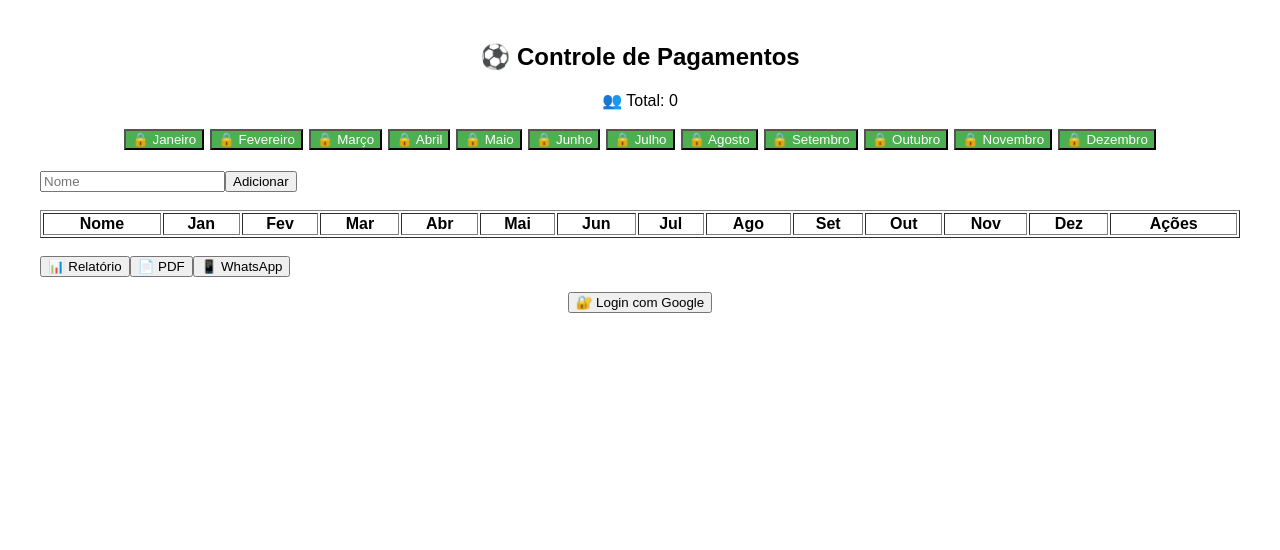
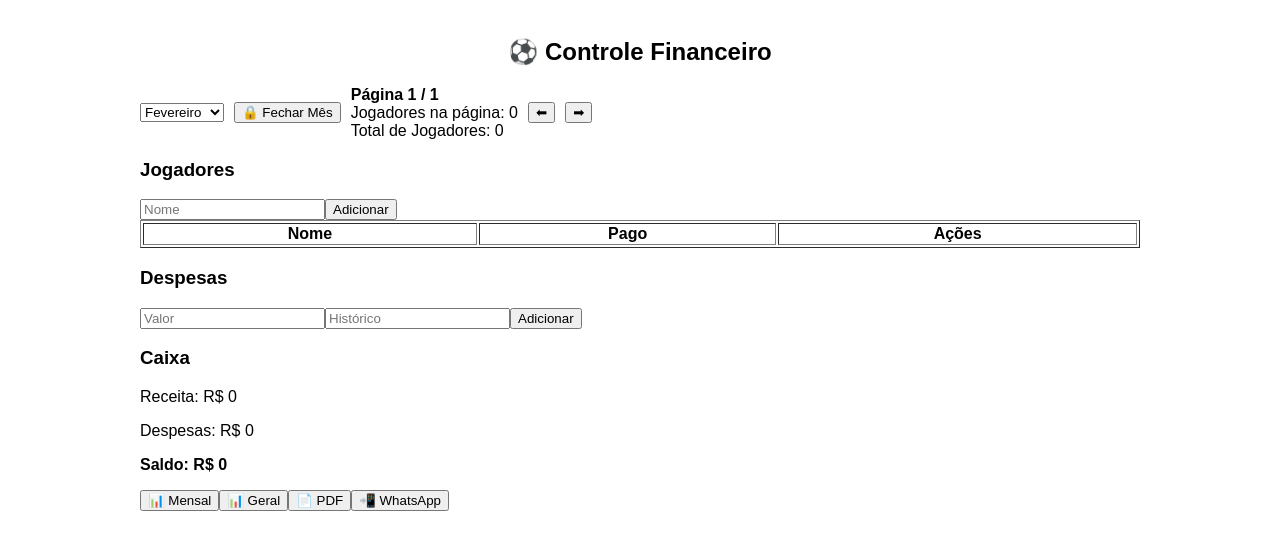
Before and after one commit to DanyRodriguesTi/app-jogadores, a React (Vite) app: page / in a window 1280 px wide. Shown: the top 550 px of the page. Built offline with nearby package versions, Linux system fonts and the light colour scheme.

Commit message:
Sistema atualizado com PDF e Cálculo Corrigido

```diff
--- a/src/App.jsx
+++ b/src/App.jsx
@@ -1,88 +1,97 @@
 import React, { useState, useEffect } from "react";
 import jsPDF from "jspdf";
 import autoTable from "jspdf-autotable";
-import { useGoogleLogin } from "@react-oauth/google";
 
 export default function App() {
+
   const meses = [
     "Janeiro","Fevereiro","Março","Abril","Maio","Junho",
     "Julho","Agosto","Setembro","Outubro","Novembro","Dezembro",
   ];
 
   const valorMensal = 15;
+  const jogadoresPorPagina = 10;
 
-  const [usuario, setUsuario] = useState(null);
-  const [token, setToken] = useState(null);
+  const [mesSelecionado, setMesSelecionado] = useState(
+    meses[new Date().getMonth()]
+  );
+
+  const [paginaAtual, setPaginaAtual] = useState(1);
 
   const [jogadores, setJogadores] = useState(() => {
     const saved = localStorage.getItem("jogadores");
     return saved ? JSON.parse(saved) : [];
   });
 
-  const [nome, setNome] = useState("");
+  const [despesas, setDespesas] = useState(() => {
+    const saved = localStorage.getItem("despesas");
+    return saved ? JSON.parse(saved) : {};
+  });
 
   const [mesesFechados, setMesesFechados] = useState(() => {
     const saved = localStorage.getItem("mesesFechados");
     return saved ? JSON.parse(saved) : {};
   });
 
+  const [nome, setNome] = useState("");
   const [editandoId, setEditandoId] = useState(null);
+  const [valorDespesa, setValorDespesa] = useState("");
+  const [historicoDespesa, setHistoricoDespesa] = useState("");
 
-  // =====================
-  // SALVAR LOCAL
-  // =====================
   useEffect(() => {
     localStorage.setItem("jogadores", JSON.stringify(jogadores));
+    localStorage.setItem("despesas", JSON.stringify(despesas));
     localStorage.setItem("mesesFechados", JSON.stringify(mesesFechados));
-  }, [jogadores, mesesFechados]);
+  }, [jogadores, despesas, mesesFechados]);
 
-  // =====================
-  // LOGIN GOOGLE
-  // =====================
-  const login = useGoogleLogin({
-    scope: "https://www.googleapis.com/auth/drive.file",
+  useEffect(() => {
+    setPaginaAtual(1);
+  }, [mesSelecionado]);
 
-    onSuccess: (tokenResponse) => {
-      setToken(tokenResponse.access_token);
-      setUsuario({ logado: true });
-    },
+  const mesFechado = mesesFechados[mesSelecionado];
 
-    onError: () => {
-      alert("Erro no login Google");
-    },
-  });
+  // ================= PAGINAÇÃO =================
+  const totalPaginas = Math.max(1,
+  Math.ceil(jogadores.length / jogadoresPorPagina)
+);
 
-  function sair() {
-    setUsuario(null);
-    setToken(null);
+  const indiceInicial = (paginaAtual - 1) * jogadoresPorPagina;
+  const jogadoresPagina = jogadores.slice(
+    indiceInicial,
+    indiceInicial + jogadoresPorPagina
+  );
+  const quantidadePaginaAtual = jogadoresPagina.length;
+
+
+  function proximaPagina() {
+    if (paginaAtual < totalPaginas)
+      setPaginaAtual(paginaAtual + 1);
   }
 
-  // =====================
-  // FECHAR MÊS
-  // =====================
+  function paginaAnterior() {
+    if (paginaAtual > 1)
+      setPaginaAtual(paginaAtual - 1);
+  }
+
+  // ================= FECHAR MÊS =================
   function toggleMesFechado(mes) {
-    setMesesFechados((prev) => ({
+    setMesesFechados(prev => ({
       ...prev,
-      [mes]: !prev[mes],
+      [mes]: !prev[mes]
     }));
   }
 
-  // =====================
-  // SALVAR JOGADOR
-  // =====================
+  // ================= JOGADORES =================
   function salvarJogador() {
-    if (!nome.trim()) {
-      alert("Digite o nome");
-      return;
-    }
+
+    if (!nome.trim()) return alert("Digite o nome");
 
     if (editandoId) {
-      setJogadores(
-        jogadores.map((j) =>
-          j.id === editandoId ? { ...j, nome } : j
-        )
-      );
+      const atualizada = jogadores.map(j =>
+        j.id === editandoId ? { ...j, nome: nome.toUpperCase() } : j
+      ).sort((a,b)=>a.nome.localeCompare(b.nome));
 
+      setJogadores(atualizada);
       setEditandoId(null);
       setNome("");
       return;
@@ -90,376 +99,317 @@ export default function App() {
 
     const novo = {
       id: Date.now(),
-      nome,
-      valor: valorMensal,
+      nome: nome.toUpperCase(),
       pagamentos: meses.reduce((acc, mes) => {
         acc[mes] = false;
         return acc;
-      }, {}),
+      }, {})
     };
 
-    setJogadores([...jogadores, novo]);
+    setJogadores([...jogadores, novo].sort((a,b)=>a.nome.localeCompare(b.nome)));
     setNome("");
   }
 
-  // =====================
-  // PAGAMENTO
-  // =====================
-  function togglePagamento(id, mes, nomeJogador) {
-    if (mesesFechados[mes]) return;
-
-    const jogador = jogadores.find((j) => j.id === id);
-
-    if (!jogador) return;
-
-    if (jogador.pagamentos[mes]) {
-      const confirmar = window.confirm(
-        `Deseja desmarcar ${nomeJogador} em ${mes}?`
-      );
-
-      if (!confirmar) return;
+  function editarJogador(j) {
+    if (mesFechado) return;
+    setNome(j.nome);
+    setEditandoId(j.id);
   }
 
-    setJogadores(
-      jogadores.map((j) =>
+  function excluirJogador(id) {
+    if (mesFechado) return;
+    if (window.confirm("Excluir jogador?"))
+      setJogadores(jogadores.filter(j => j.id !== id));
+  }
+
+  function togglePagamento(id, mes, nomeJogador) {
+
+  if (mesFechado) return;
+
+  setJogadores(prevJogadores => {
+
+    const jogadorAtual = prevJogadores.find(j => j.id === id);
+    if (!jogadorAtual) return prevJogadores;
+
+    if (jogadorAtual.pagamentos[mes]) {
+      if (!window.confirm(`Deseja desmarcar ${nomeJogador} em ${mes}?`))
+        return prevJogadores;
+    }
+
+    const atualizados = prevJogadores.map(j =>
       j.id === id
         ? {
             ...j,
             pagamentos: {
               ...j.pagamentos,
-                [mes]: !j.pagamentos[mes],
-              },
+              [mes]: !j.pagamentos[mes]
+            }
           }
         : j
-      )
     );
+
+    return [...atualizados];
+  });
 }
 
-  // =====================
-  // EXCLUIR
-  // =====================
-  function excluirJogador(id) {
-    if (window.confirm("Deseja excluir?")) {
-      setJogadores(jogadores.filter((j) => j.id !== id));
-    }
+  // ================= DESPESAS =================
+  function adicionarDespesa() {
+
+    if (mesFechado) return alert("Mês fechado!");
+
+    if (!valorDespesa || !historicoDespesa)
+      return alert("Preencha valor e histórico");
+
+    const nova = {
+      id: Date.now(),
+      valor: parseFloat(valorDespesa),
+      historico: historicoDespesa.toUpperCase()
+    };
+
+    const listaMes = despesas[mesSelecionado] || [];
+
+    setDespesas({
+      ...despesas,
+      [mesSelecionado]: [...listaMes, nova]
+    });
+
+    setValorDespesa("");
+    setHistoricoDespesa("");
   }
 
-  function editarJogador(j) {
-    setNome(j.nome);
-    setEditandoId(j.id);
+  function excluirDespesa(id) {
+
+    if (mesFechado) return;
+
+    if (!window.confirm("Deseja excluir essa despesa?")) return;
+
+    const listaMes = despesas[mesSelecionado] || [];
+
+    setDespesas({
+      ...despesas,
+      [mesSelecionado]: listaMes.filter(d => d.id !== id)
+    });
   }
 
-  // =====================
-  // RELATÓRIO
-  // =====================
-  function gerarRelatorio() {
-    let relatorio =
-      "📋 RELATÓRIO\n\n" +
-      `👥 Jogadores: ${jogadores.length}\n\n`;
+  // ================= CÁLCULOS =================
+  // ================= CÁLCULOS =================
+	const totalPagos = jogadores.reduce((acc, j) => {
+	  return j.pagamentos?.[mesSelecionado] ? acc + 1 : acc;
+	}, 0);
 
-    meses.forEach((mes) => {
-      const pagos = jogadores.filter(
-        (j) => j.pagamentos[mes]
-      ).length;
+	const totalReceita = totalPagos * valorMensal;
 
-      const total = pagos * valorMensal;
+	const totalDespesas = (despesas[mesSelecionado] || [])
+	  .reduce((acc, d) => acc + Number(d.valor), 0);
 
-      relatorio += `${mes}: ${pagos} pagos | R$ ${total}\n`;
+	const saldo = totalReceita - totalDespesas;
+
+
+  // ================= RELATÓRIOS =================
+  function gerarRelatorioMensal() {
+
+    let texto = `📊 RELATÓRIO ${mesSelecionado}\n\n`;
+
+    texto += `Total Jogadores: ${jogadores.length}\n`;
+    texto += `Pagaram: ${totalPagos}\n`;
+    texto += `Faltam: ${jogadores.length - totalPagos}\n\n`;
+    texto += `Receita: R$ ${totalReceita}\n`;
+    texto += `Despesas: R$ ${totalDespesas}\n`;
+    texto += `Saldo: R$ ${saldo}\n\n`;
+
+    texto += "Despesas:\n";
+    (despesas[mesSelecionado] || []).forEach(d => {
+      texto += `- ${d.historico} R$ ${d.valor}\n`;
     });
 
-    alert(relatorio);
+    alert(texto);
   }
 
-  // =====================
-  // PDF
-  // =====================
-  function gerarPDF() {
+  function gerarRelatorioGeral() {
+
+    let texto = "📊 RELATÓRIO GERAL\n\n";
+    texto += `Total Jogadores: ${jogadores.length}\n\n`;
+
+    meses.forEach(mes => {
+
+      const pagosMes = jogadores.filter(j => j.pagamentos[mes]).length;
+      const despesasMes = (despesas[mes] || [])
+        .reduce((acc,d)=>acc + d.valor,0);
+
+      texto += `📅 ${mes}\n`;
+      texto += `Pagaram: ${pagosMes}\n`;
+      texto += `Faltam: ${jogadores.length - pagosMes}\n`;
+      texto += `Saldo: R$ ${(pagosMes * valorMensal) - despesasMes}\n\n`;
+    });
+
+    alert(texto);
+  }
+
+  function gerarRelatorioWhatsApp() {
+
+    let texto = `📊 *RELATÓRIO ${mesSelecionado}*\n\n`;
+    texto += `Saldo: R$ ${saldo}\n\n`;
+
+    jogadores.forEach(j => {
+      texto += `${j.pagamentos[mesSelecionado] ? "✅" : "❌"} ${j.nome}\n`;
+    });
+
+    window.open(`https://wa.me/?text=${encodeURIComponent(texto)}`);
+  }
+
+  function gerarRelatorioPDF() {
+
   const doc = new jsPDF();
 
-    doc.setFontSize(16);
-    doc.text("Relatório de Pagamentos", 14, 15);
+  doc.text(`RELATÓRIO ${mesSelecionado}`, 14, 15);
+  doc.text(`Receita: R$ ${totalReceita}`, 14, 25);
+  doc.text(`Despesas: R$ ${totalDespesas}`, 14, 32);
+  doc.text(`Saldo: R$ ${saldo}`, 14, 39);
 
-    doc.setFontSize(10);
-    doc.text(
-      `Total: ${jogadores.length} jogadores`,
-      14,
-      22
-    );
+  // ================= TABELA JOGADORES =================
+  autoTable(doc, {
+    startY: 50,
+    head: [["Nome", "Status"]],
+    body: jogadores.map(j => [
+      j.nome,
+      j.pagamentos?.[mesSelecionado] ? "PAGO" : "PENDENTE"
+    ])
+  });
 
-    const head = [
-      ["Nome", ...meses.map((m) => m.slice(0, 3))]
-    ];
-
-    const body = jogadores.map((j) => [
-      j.nome,
-      ...meses.map((m) => (j.pagamentos[m] ? "PG" : "DV")),
-    ]);
+  // ================= TABELA DESPESAS =================
+  const finalY = doc.lastAutoTable.finalY || 60;
 
   autoTable(doc, {
-      head,
-      body,
-      startY: 28,
-      styles: { fontSize: 8, halign: "center" },
+    startY: finalY + 10,
+    head: [["Histórico", "Valor"]],
+    body: (despesas[mesSelecionado] || []).map(d => [
+      d.historico,
+      `R$ ${d.valor}`
+    ])
   });
 
-    doc.save("relatorio.pdf");
+  doc.save(`Relatorio_${mesSelecionado}.pdf`);
 }
 
-  // =====================
-  // WHATSAPP
-  // =====================
-  function enviarWhatsApp() {
-    let texto = "📋 Pagamentos\n\n";
+  // ================= UI =================
+  return (
+    <div style={{maxWidth:1000,margin:"auto",padding:10,fontFamily:"Arial"}}>
 
-    jogadores.forEach((j) => {
-      texto += `👤 ${j.nome}\n`;
+      <h2 style={{textAlign:"center"}}>⚽ Controle Financeiro</h2>
 
-      meses.forEach((m) => {
-        texto += `${m.slice(0, 3)}: ${
-          j.pagamentos[m] ? "✅" : "❌"
-        } `;
-      });
+      <div style={{display:"flex",gap:10,alignItems:"center"}}>
+        <select value={mesSelecionado}
+          onChange={e=>setMesSelecionado(e.target.value)}>
+          {meses.map(m=><option key={m}>{m}</option>)}
+        </select>
 
-      texto += "\n\n";
-    });
+        <button onClick={()=>toggleMesFechado(mesSelecionado)}>
+          {mesFechado ? "🔓 Reabrir Mês" : "🔒 Fechar Mês"}
+        </button>
 
-    window.open(
-      "https://wa.me/?text=" + encodeURIComponent(texto),
-      "_blank"
-    );
-  }
-
-  // =====================
-  // BACKUP
-  // =====================
-  async function fazerBackup() {
-    if (!token) {
-      alert("Faça login primeiro");
-      return;
-    }
-
-    const dados = {
-      jogadores,
-      mesesFechados,
-    };
-
-    const blob = new Blob([JSON.stringify(dados)], {
-      type: "application/json",
-    });
-
-    const metadata = {
-      name: "app-jogadores-backup.json",
-      mimeType: "application/json",
-    };
-
-    const form = new FormData();
-
-    form.append(
-      "metadata",
-      new Blob([JSON.stringify(metadata)], {
-        type: "application/json",
-      })
-    );
-
-    form.append("file", blob);
-
-    await fetch(
-      "https://www.googleapis.com/upload/drive/v3/files?uploadType=multipart",
-      {
-        method: "POST",
-        headers: {
-          Authorization: "Bearer " + token,
-        },
-        body: form,
-      }
-    );
-
-    alert("✅ Backup salvo no Drive!");
-  }
-
-  async function restaurarBackup() {
-    if (!token) {
-      alert("Faça login primeiro");
-      return;
-    }
-
-    const res = await fetch(
-      "https://www.googleapis.com/drive/v3/files?q=name='app-jogadores-backup.json'",
-      {
-        headers: {
-          Authorization: "Bearer " + token,
-        },
-      }
-    );
-
-    const data = await res.json();
-
-    if (!data.files?.length) {
-      alert("Nenhum backup encontrado");
-      return;
-    }
-
-    const fileId = data.files[0].id;
-
-    const file = await fetch(
-      `https://www.googleapis.com/drive/v3/files/${fileId}?alt=media`,
-      {
-        headers: {
-          Authorization: "Bearer " + token,
-        },
-      }
-    );
-
-    const conteudo = await file.json();
-
-    setJogadores(conteudo.jogadores || []);
-    setMesesFechados(conteudo.mesesFechados || {});
-
-    alert("✅ Restaurado!");
-  }
-
-  // =====================
-  // TELA
-  // =====================
-  return (
-    <>
-      <div
-        style={{
-          maxWidth: 1200,
-          margin: "auto",
-          padding: 15,
-          fontFamily: "Arial",
-        }}
-      >
-        <h2 align="center">
-          ⚽ Controle de Pagamentos
-        </h2>
-
-        <p align="center">
-          👥 Total: {jogadores.length}
-        </p>
-
-        {/* MESES */}
-        <div align="center">
-          {meses.map((mes) => (
-            <button
-              key={mes}
-              onClick={() => toggleMesFechado(mes)}
-              style={{
-                margin: 3,
-                background: mesesFechados[mes]
-                  ? "#f44336"
-                  : "#4caf50",
-                color: "#fff",
-              }}
-            >
-              {mesesFechados[mes] ? "🔓" : "🔒"} {mes}
-            </button>
-          ))}
+       <div style={{display:"flex",flexDirection:"column"}}>
+		  <strong>
+			Página {paginaAtual} / {totalPaginas}
+		  </strong>
+		  <span>
+			Jogadores na página: {quantidadePaginaAtual}
+		  </span>
+		  <span>
+			Total de Jogadores: {jogadores.length}
+		  </span>
 		</div>
 
-        <br />
 
-        {/* FORM */}
+
+        <button type="button" onClick={paginaAnterior}>⬅</button>
+		<button type="button" onClick={proximaPagina}>➡</button>
+
+      </div>
+
+      <h3>Jogadores</h3>
+
       <input
         value={nome}
-          onChange={(e) => setNome(e.target.value)}
+        onChange={e=>setNome(e.target.value)}
         placeholder="Nome"
+        disabled={mesFechado}
       />
-
-        <button onClick={salvarJogador}>
+      <button onClick={salvarJogador} disabled={mesFechado}>
         {editandoId ? "Salvar" : "Adicionar"}
       </button>
 
-        <br /><br />
-
-        {/* TABELA */}
       <table border="1" width="100%">
         <thead>
           <tr>
             <th>Nome</th>
-
-              {meses.map((m) => (
-                <th key={m}>{m.slice(0, 3)}</th>
-              ))}
-
+            <th>Pago</th>
             <th>Ações</th>
           </tr>
         </thead>
-
         <tbody>
-            {jogadores.map((j) => (
+          {jogadoresPagina.map(j=>(
             <tr key={j.id}>
               <td>{j.nome}</td>
-
-                {meses.map((m) => (
-                  <td key={m} align="center">
+              <td>
                 <input
                   type="checkbox"
-                      checked={j.pagamentos[m]}
-                      disabled={mesesFechados[m]}
-                      onChange={() =>
-                        togglePagamento(j.id, m, j.nome)
-                      }
+                  checked={!!j.pagamentos?.[mesSelecionado]}
+
+                  disabled={mesFechado}
+                  onChange={()=>togglePagamento(j.id,mesSelecionado,j.nome)}
                 />
               </td>
-                ))}
-
               <td>
-                  <button onClick={() => editarJogador(j)}>
-                    ✏️
-                  </button>
-
-                  <button
-                    onClick={() => excluirJogador(j.id)}
-                  >
-                    ❌
-                  </button>
+                <button disabled={mesFechado}
+                  onClick={()=>editarJogador(j)}>✏</button>
+                <button disabled={mesFechado}
+                  onClick={()=>excluirJogador(j.id)}>❌</button>
               </td>
             </tr>
           ))}
         </tbody>
       </table>
 
-        <br />
+      <h3>Despesas</h3>
 
-        <button onClick={gerarRelatorio}>
-          📊 Relatório
+      <input type="number"
+        placeholder="Valor"
+        value={valorDespesa}
+        onChange={e=>setValorDespesa(e.target.value)}
+        disabled={mesFechado}
+      />
+
+      <input
+        placeholder="Histórico"
+        value={historicoDespesa}
+        onChange={e=>setHistoricoDespesa(e.target.value)}
+        disabled={mesFechado}
+      />
+
+      <button onClick={adicionarDespesa} disabled={mesFechado}>
+        Adicionar
       </button>
 
-        <button onClick={gerarPDF}>
-          📄 PDF
-        </button>
+      <ul>
+        {(despesas[mesSelecionado] || []).map(d=>(
+          <li key={d.id}>
+            {d.historico} - R$ {d.valor}
+            <button disabled={mesFechado}
+              onClick={()=>excluirDespesa(d.id)}>❌</button>
+          </li>
+        ))}
+      </ul>
 
-        <button onClick={enviarWhatsApp}>
-          📱 WhatsApp
-        </button>
+      <h3>Caixa</h3>
+      <p>Receita: R$ {totalReceita}</p>
+      <p>Despesas: R$ {totalDespesas}</p>
+      <p><b>Saldo: R$ {saldo}</b></p>
+
+      <button onClick={gerarRelatorioMensal}>📊 Mensal</button>
+      <button onClick={gerarRelatorioGeral}>📊 Geral</button>
+      <button onClick={gerarRelatorioPDF}>📄 PDF</button>
+      <button onClick={gerarRelatorioWhatsApp}>📲 WhatsApp</button>
+
     </div>
-
-      {/* GOOGLE */}
-      <div align="center" style={{ marginBottom: 30 }}>
-        {!usuario ? (
-          <button onClick={() => login()}>
-            🔐 Login com Google
-          </button>
-        ) : (
-          <>
-            <p>✅ Logado</p>
-
-            <button onClick={fazerBackup}>
-              ☁️ Backup
-            </button>
-
-            <button onClick={restaurarBackup}>
-              📥 Restaurar
-            </button>
-
-            <button onClick={sair}>
-              🚪 Sair
-            </button>
-          </>
-        )}
-      </div>
-    </>
   );
 }
```
Lines whose indentation alone changed are shown as unchanged.
